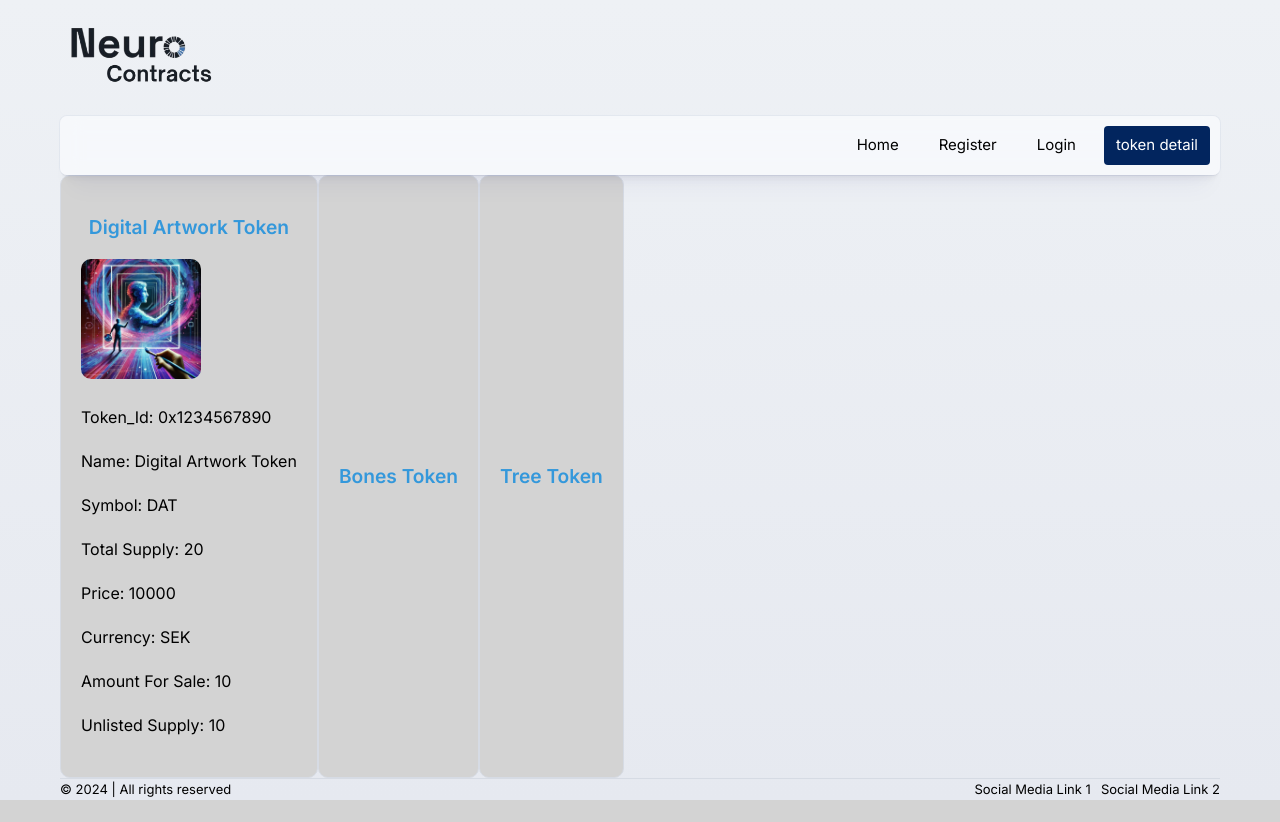
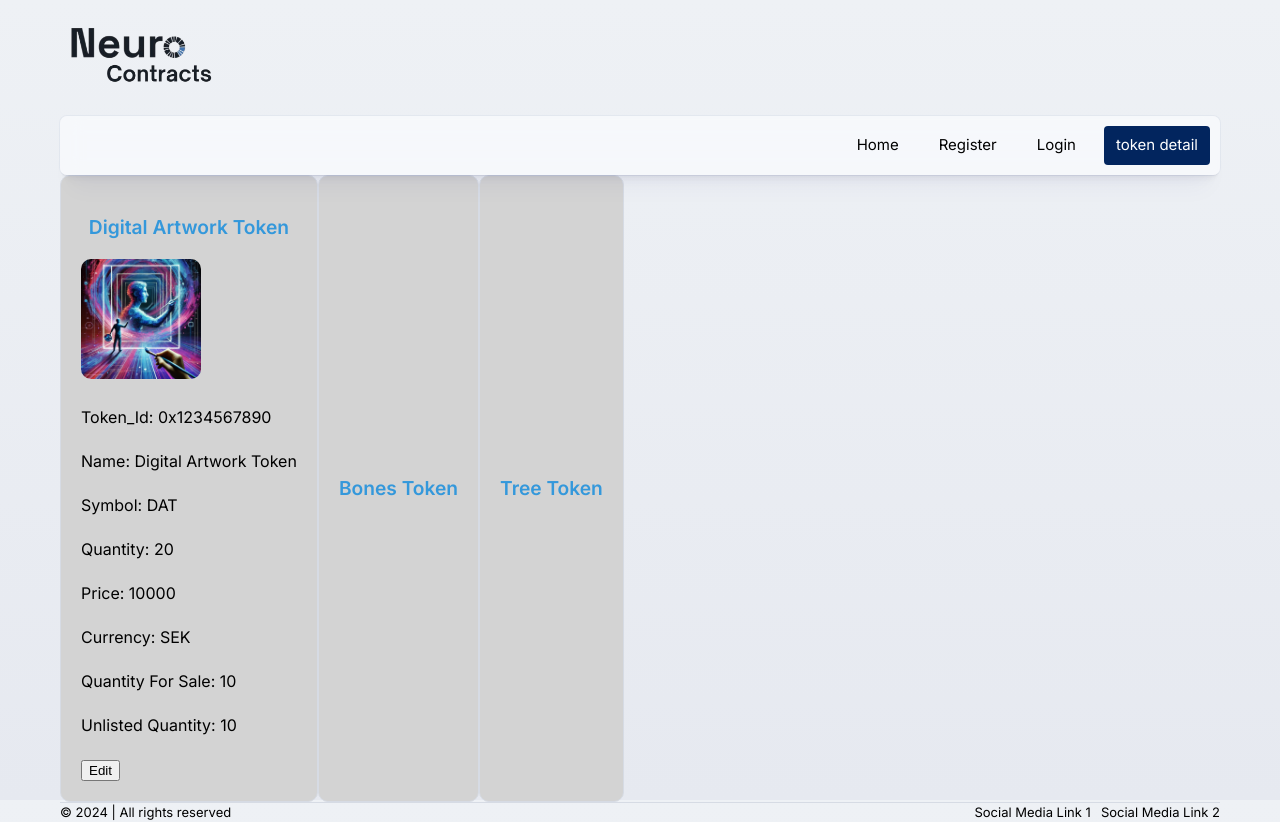
Before and after one commit to Trust-Anchor-Group/MedieInstitutet_LIA1_Frontend, a React (Vite) app: page /tokenDetail in a window 1280 px wide. Both pictures are taken after a click on the element "Digital Artwork Token". Before the commit the page ends 800 px from the top, so only its background shows below. Built offline with nearby package versions, Linux system fonts and the light colour scheme.

Commit message:
working on styling and logic for tokendetail

```diff
--- a/src/Data/tokenData.json
+++ b/src/Data/tokenData.json
@@ -6,8 +6,8 @@
   "price": "10000",
   "listedForSale": "10",
   "currency": "SEK",
-  "totalSupply": "20",
-  "remainingSupply": "10",
+  "quantity": "20",
+  "remainingQuanity": "10",
   "currentHighestBid": "0",
   "image": "./public/assets/images/digitalartwork.webp"
 },
@@ -19,8 +19,8 @@
   "price": "10",
   "listedForSale": "100",
   "currency": "SEK",
-  "totalSupply": "200",
-  "remainingSupply": "100",
+  "quantity": "200",
+  "remainingQuanity": "100",
   "currentHighestBid": "0",
   "image": "./public/assets/images/digitalartwork.webp"
  },
@@ -32,8 +32,8 @@
    "price": "10",
    "listedForSale": "100",
    "currency": "SEK",
-   "totalSupply": "200",
-   "remainingSupply": "100",
+   "quantity": "200",
+   "remainingQuanity": "100",
    "currentHighestBid": "0",
    "image": "./public/assets/images/digitalartwork.webp"
  }
--- a/src/components/ManageToken.jsx
+++ b/src/components/ManageToken.jsx
@@ -0,0 +1,41 @@
+import React, { useState } from 'react';
+
+const ManageToken = ({ token, onSave }) => {
+    const [formData, setFormData] = useState({ ...token });
+
+    const handleChange = (e) => {
+    const { name, value } = e.target;
+     setFormData({ ...formData, [name]: value });
+  };
+
+    const handleSubmit = (e) => {
+        e.preventDefault();
+        onSave(formData);
+  };
+
+  return (
+    <form onSubmit={handleSubmit} className='editForm'>
+      <label>
+        New price:
+        <input
+          type="text"
+          name="price"
+          value={formData.price}
+          onChange={handleChange}
+        />
+      </label>
+      <label>
+        New quantity:
+        <input
+         type="text"
+          name="quantity"
+          value={formData.quantity}
+          onChange={handleChange}
+        />
+      </label>
+      <button type="submit">Save</button>
+    </form>
+  );
+};
+
+export default ManageToken;
--- a/src/pages/TokenDetail.jsx
+++ b/src/pages/TokenDetail.jsx
@@ -1,16 +1,33 @@
 import React, { useState } from 'react';
 import tokenData from '../data/tokenData';
+import ManageToken from '../components/ManageToken';
 
 const TokenDetail = () => {
+  const [tokens, setTokens] = useState(tokenData);
+  const[editingTokenId, setEditingTokenId] = useState(null);
   const [expandedTokenId, setExpandedTokenId] = useState(null);
 
+  //Toggle the token details visibility, if open close it and vice versa
   const toggleDetails = (tokenId) => {
     setExpandedTokenId(expandedTokenId === tokenId ? null : tokenId );
   };
 
+  const handleSave = (updatedToken) => {
+    console.log("updatedToken:", updatedToken);
+
+    setTokens(
+      tokens.map((token) =>
+        token.tokenId === updatedToken.tokenId ? updatedToken : token
+      )
+    );
+    console.log("tokens:", tokens);
+
+    setEditingTokenId(null);
+  };
+
   return (
     <div className="tokenList">
-      {tokenData.map((token) => (
+      {tokens.map((token) => (
         <div
           key={token.tokenId}
           className="tokenContainer"
@@ -27,11 +44,20 @@ const TokenDetail = () => {
               <p>Token_Id: {token.tokenId}</p>
               <p>Name: {token.name}</p>
               <p>Symbol: {token.symbol}</p>
-              <p>Total Supply: {token.totalSupply}</p>
+              <p>Quantity: {token.quantity}</p>
               <p>Price: {token.price}</p>
               <p>Currency: {token.currency}</p>
-              <p>Amount For Sale: {token.listedForSale}</p>
-              <p>Unlisted Supply: {token.remainingSupply}</p>
+              <p>Quantity For Sale: {token.listedForSale}</p>
+              <p>Unlisted Quantity: {token.remainingQuanity}</p>
+              <button onClick={() => setEditingTokenId(token.tokenId)}>
+                Edit
+              </button>
+              {editingTokenId === token.tokenId && (
+                <ManageToken
+                  token={token}
+                  onSave={handleSave}
+                />
+              )}
             </div>
           )}
         </div>
--- /dev/null
+++ b/src/style/components/_manageToken.scss
@@ -0,0 +1,4 @@
+.editForm {
+    display: flex;
+  flex-direction: column;
+}
--- a/src/style/main.scss
+++ b/src/style/main.scss
@@ -26,12 +26,14 @@
 @import './components/banner.scss';
 @import './components/register.scss';
 
+
 // Page imports
 // @import 'pages/home';
 // @import 'pages/about';
 @import './pages/login.scss';
 @import './pages/dashboard.scss';
 @import './pages/tokenDetail.scss';
+@import './components/manageToken.scss';
 
 // 6. Themes imports (if any), preferable if you ask me :)
 // @import 'themes/dark';
```
